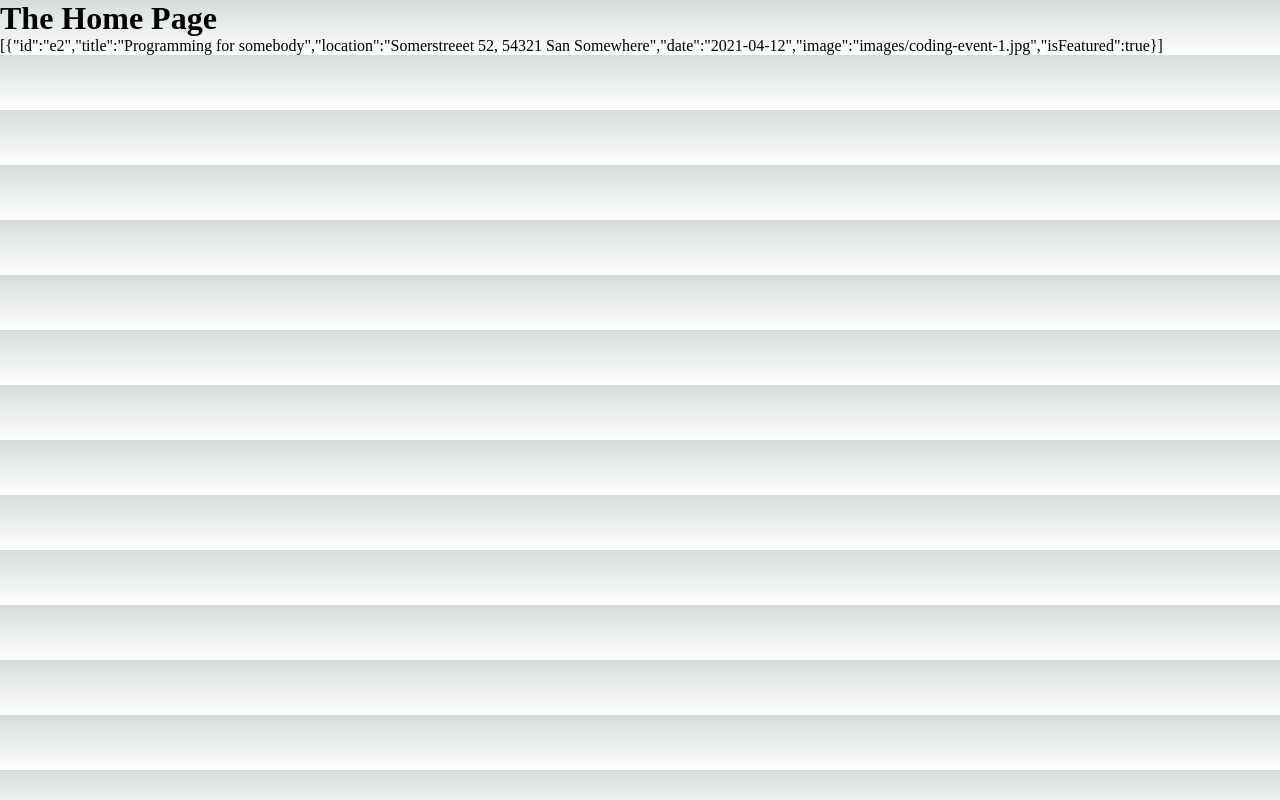
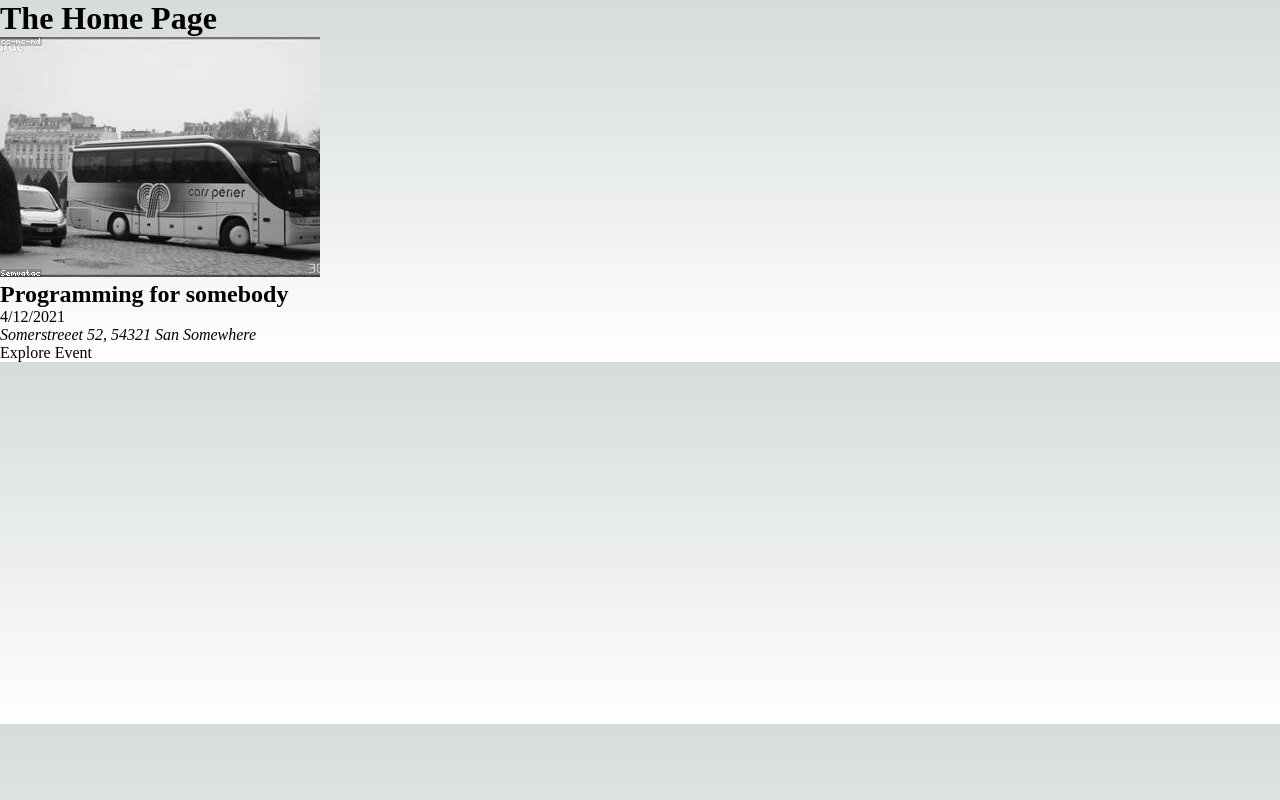
Before and after one commit to vshabal/events, a Next.js app: page / in a window 1280 px wide. Built offline with nearby package versions, Linux system fonts and the light colour scheme.

Commit message:
Add basic markup for events on home page

```diff
--- /dev/null
+++ b/components/Home/EventList/Event/index.tsx
@@ -0,0 +1,33 @@
+import { EventType } from "@/types/event";
+import Image from "next/image";
+import Link from "next/link";
+
+type Props = {
+  event: EventType;
+};
+
+function Event({ event }: Props) {
+  const date = new Date(event.date).toLocaleDateString("en-US");
+
+  return (
+    <li>
+      <Image src={event.image} alt={event.location} width="320" height="240" />
+      <div>
+        <div>
+          <h2>{event.title}</h2>
+          <div>
+            <time>{date}</time>
+          </div>
+          <div>
+            <address>{event.location}</address>
+          </div>
+        </div>
+        <div>
+          <Link href={`/events/${event.id}`}>Explore Event</Link>
+        </div>
+      </div>
+    </li>
+  );
+}
+
+export default Event;
--- /dev/null
+++ b/components/Home/EventList/index.tsx
@@ -0,0 +1,18 @@
+import { EventType } from "@/types/event";
+import Event from "./Event";
+
+type Props = {
+  events: EventType[];
+};
+
+function EventList({ events }: Props) {
+  return (
+    <ul>
+      {events.map((event) => (
+        <Event key={event.id} event={event} />
+      ))}
+    </ul>
+  );
+}
+
+export default EventList;
--- a/components/Home/index.tsx
+++ b/components/Home/index.tsx
@@ -1,14 +1,15 @@
 import { Layout } from "@/components/Shared/Layout";
-import { Event } from "@/types/event";
+import { EventType } from "@/types/event";
+import EventList from "./EventList";
 
 type Props = {
-  featuredEvents: Event[];
+  featuredEvents: EventType[];
 };
 
 function Home({ featuredEvents }: Props) {
   return (
     <Layout title="The Home Page">
-      <span>{JSON.stringify(featuredEvents)}</span>
+      <EventList events={featuredEvents} />
     </Layout>
   );
 }
--- a/dummy-data.ts
+++ b/dummy-data.ts
@@ -4,7 +4,7 @@ const DUMMY_EVENTS = [
     title: "Programming for everyone",
     location: "Somerstreeet 25, 12345 San Somewhere",
     date: "2021-04-12",
-    image: "images/coding-event.jpg",
+    image: "/images/coding-event.jpg",
     isFeatured: false,
   },
   {
@@ -12,7 +12,7 @@ const DUMMY_EVENTS = [
     title: "Programming for somebody",
     location: "Somerstreeet 52, 54321 San Somewhere",
     date: "2021-04-12",
-    image: "images/coding-event-1.jpg",
+    image: "/images/coding-event-1.jpg",
     isFeatured: true,
   },
 ];
--- a/types/event.tsx
+++ b/types/event.tsx
@@ -1,4 +1,4 @@
-export type Event = {
+export type EventType = {
   id: string;
   title: string;
   location: string;
```
